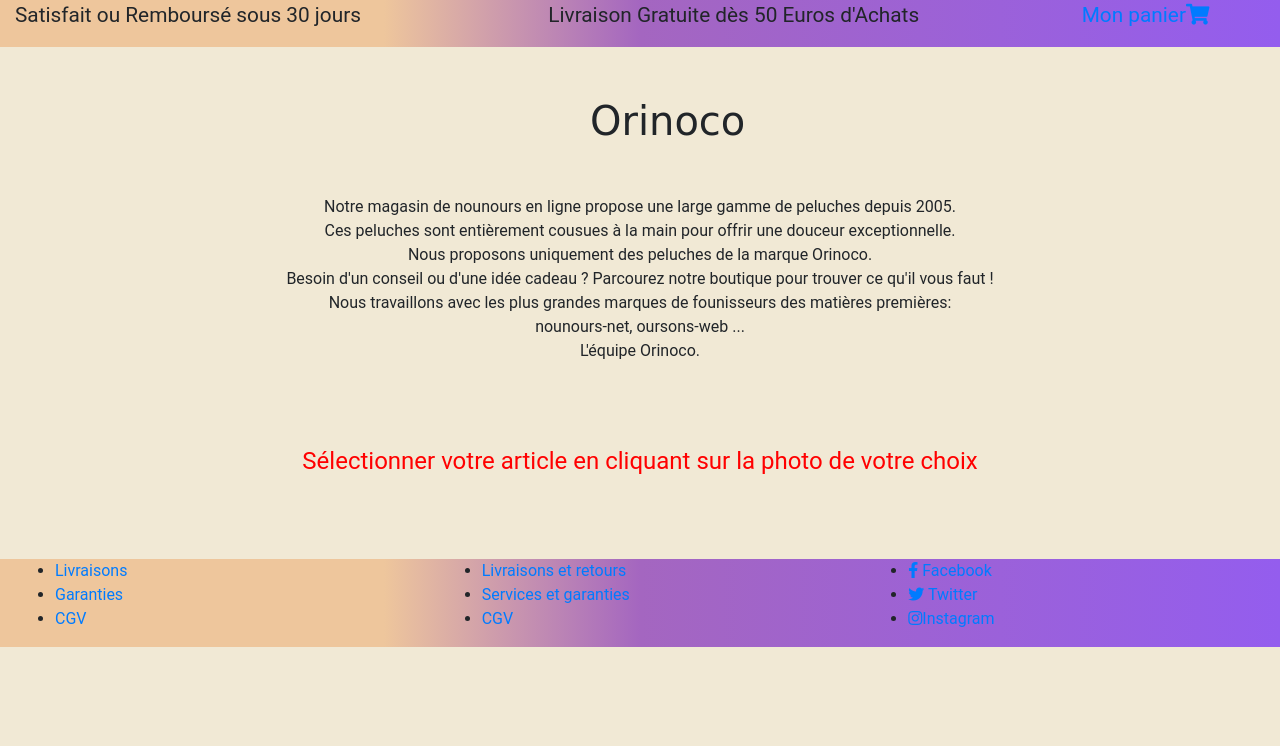
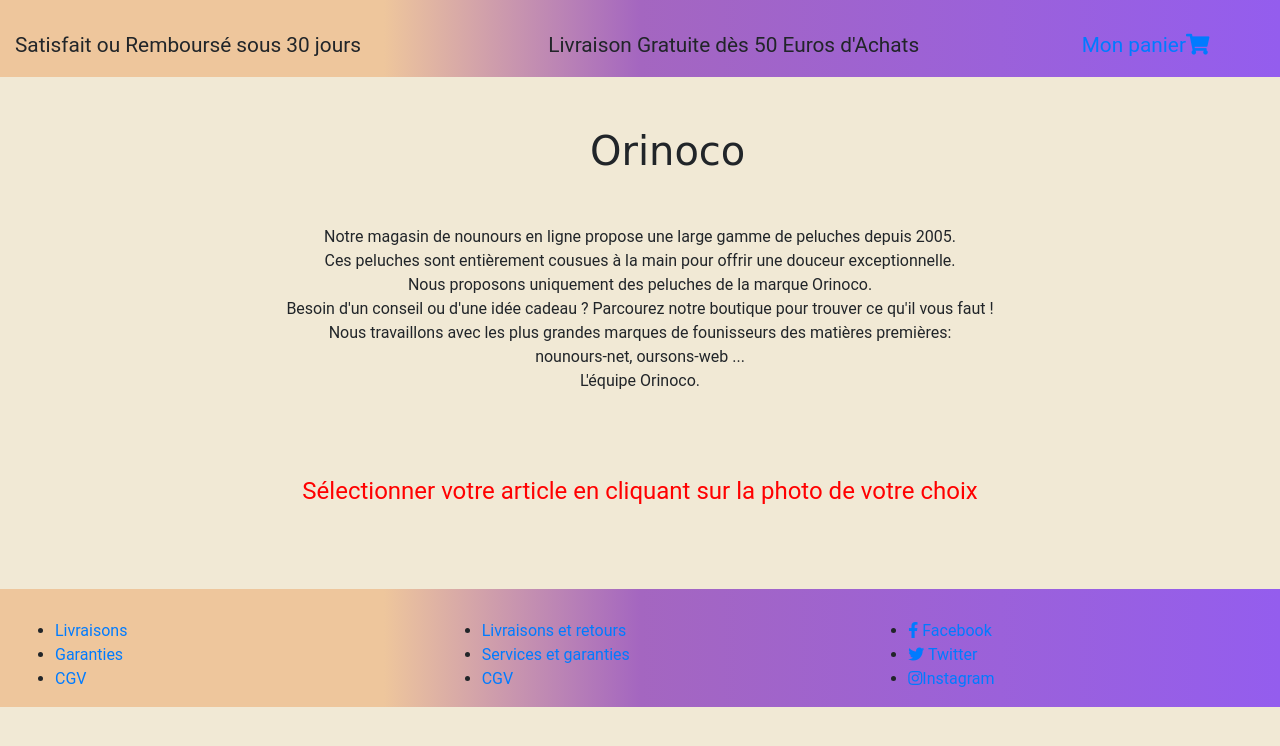
Before and after one commit to MARJAOUI/projetOrinico, a plain HTML site: page index.html in a window 1280 px wide. Drawn offline with nearby package versions, Linux system fonts and the light colour scheme; no server answers.

Commit message:
modif css

```diff
--- a/css/style.css
+++ b/css/style.css
@@ -15,7 +15,7 @@ body{
 	text-decoration: none;
 	 background-image: linear-gradient(to right, #eec69c 30%, #a466c0 50%, #945dee 100%);
 }
-#marge_haute{
+.marge_haute{
 	margin-top: 30px;
 }
  .main{
```
